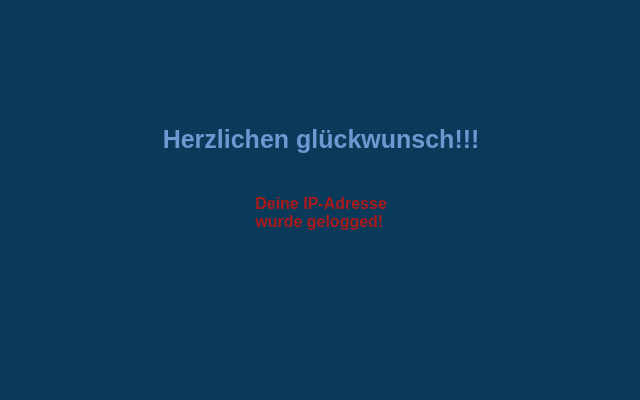
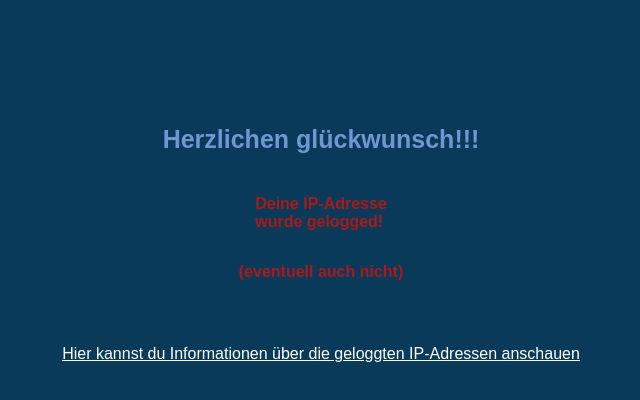
Before and after one commit to jon141/IP-Logger, a plain HTML site: page index.html in a window 1280 px wide. Shown: the whole page, without its empty margins (319-959 px from the left). Drawn offline with Linux system fonts and the light colour scheme.

Commit message:
index.html

```diff
--- a/index.html
+++ b/index.html
@@ -25,10 +25,16 @@
         .text {
             color: #aa1a1a;
         }
+        a {
+            color: white;
+        }
     </style>
 </head>
 <body>
     <strong><p class="heading">Herzlichen glückwunsch!!!</p></strong>
     <strong><p class="text">Deine IP-Adresse <br> wurde gelogged!</p></strong>
+    <strong><p class="text">(eventuell auch nicht)<p></strong>
+    <p><a href="https://iplogger.org/de/logger/gi0C46vRpIIy">Hier kannst du Informationen über die geloggten IP-Adressen anschauen</a></p>
+
 </body>
 </html>
```
